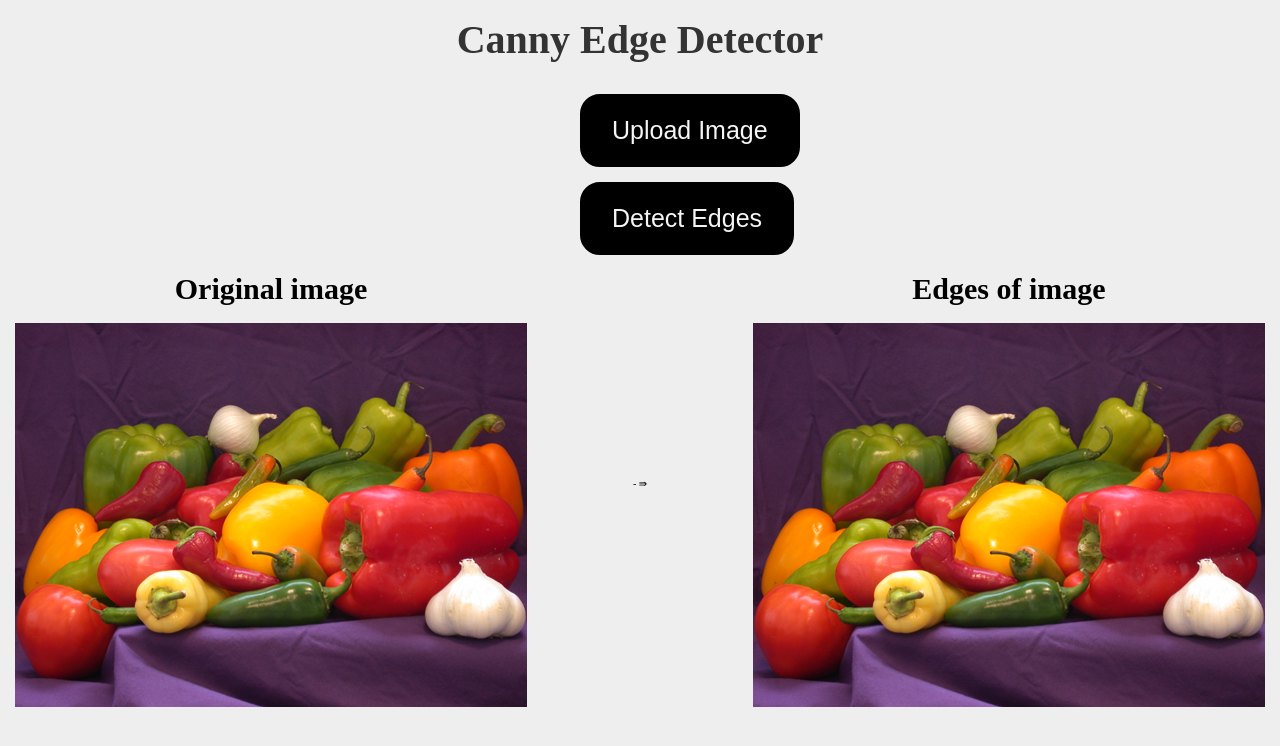
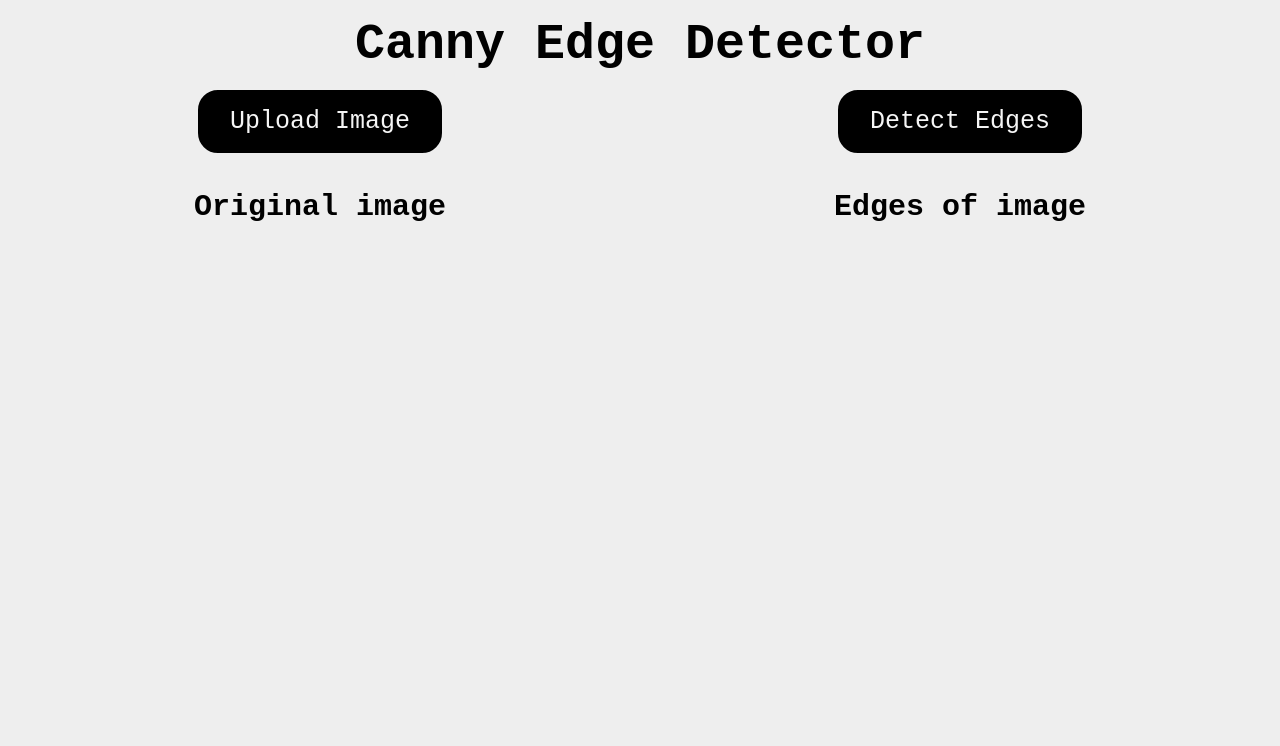
Before and after one commit to Abdelrahman776/Canny-Edge-Detector, a Flask app: page / in a window 1280 px wide. Shown: the top 746 px of the page. Run offline with Flask 3, Linux system fonts and the light colour scheme.

Commit message:
fix style css and structure

```diff
--- a/static/style.css
+++ b/static/style.css
@@ -7,47 +7,61 @@
   font-size: 10px;
 }
 body {
-  font-family: serif;
-  background-color: #eee;
+  font-family: "Courier New", Courier, monospace;
+  background-color: #eeeeee;
   line-height: 1.6;
 }
 
 .header-title {
-  color: #333;
   text-align: center;
-  font-size: 4rem;
-  padding: 0.75rem;
+  font-size: 5rem;
+  padding: 0.5rem 0;
+  transition: all 0.5s ease;
+}
+
+.edge {
+  -webkit-text-stroke: 3px black;
+  color: transparent;
 }
 
 .container {
   display: flex;
-  /* flex-wrap: wrap; */
-  flex-direction: row;
   justify-content: space-between;
   align-items: center;
-  margin: 0 auto;
-  max-width: 1250px;
+  margin: 0rem auto 0 auto;
+  max-width: 1200px;
 }
 
+.btns-container {
+  display: flex;
+  align-items: center;
+  justify-content: space-around;
+}
 .btn {
+  font-size: 2.5rem;
+  padding: 1.5rem 3rem;
   border: 2px solid black;
   background-color: #000;
   color: whitesmoke;
-  padding: 2rem 3rem;
-  font-size: 2.5rem;
+  border-radius: 20px;
   cursor: pointer;
-  border-radius: 20px;
-  margin-top: 1.5rem;
-  margin-left: 58rem;
+  font-family: "Courier New", Courier, monospace;
 }
 .btn:hover {
   background-color: whitesmoke;
   color: black;
 }
 
+.image {
+  transition: all 6s ease-in;
+  max-width: 500px;
+}
 .image-label {
   font-size: 3rem;
   font-weight: bold;
   text-align: center;
-  margin: 1rem;
+  margin-top: 3rem;
 }
+.invisible {
+  opacity: 0;
+}
--- a/templates/index.html
+++ b/templates/index.html
@@ -4,37 +4,40 @@
     <meta charset="UTF-8" />
     <meta name="viewport" content="width=device-width, initial-scale=1.0" />
     <title>Canny Edge Detector</title>
+    <link rel="icon" href="#">
     <link rel="stylesheet" href="{{url_for('static',filename='style.css')}}" />
-
   </head>
   <body>
     <header>
-      <h1 class="header-title">Canny Edge Detector</h1>
-      <button class="btn upload-btn" >Upload Image</button>
-      <button class="btn upload-btn" >Detect Edges</button>
+      <h1 class="header-title" id="header-title">Canny Edge Detector</h1>
+      <div class="btns-container">
+        <button class="btn" id="upload-btn">Upload Image</button>
+        <button class="btn" id="edge-btn">Detect Edges</button>
+      </div>
     </header>
 
     <section>
+      <div class="btns-container">
+        <p class="image-label">Original image</p>
+        <p class="image-label">Edges of image</p>
+      </div>
       <div class="container">
+
         <div class="image-container">
-          <p class="image-label">Original image</p>
           <img
-            src="{{url_for('static',filename='images/peppers.png')}}"
-            alt="Placeholder"
-            class="image"
+            src="{{url_for('static',filename='{{image_path}}')}}"
+            class="image og-image invisible"
           />
         </div>
-        <div><span>&dash; &rAarr;</span></div>
+
         <div class="image-container">
-          <p class="image-label">Edges of image</p>
           <img
-            src="{{url_for('static',filename='images/peppers.png')}}"
-            alt="Placeholder"
-            class="image"
+            src="{{url_for('static',filename='paint.png')}}"
+            class="image edge-image invisible"
           />
         </div>
       </div>
     </section>
-
+    <script src="{{url_for('static',filename='script.js')}}"></script>
   </body>
 </html>
```
